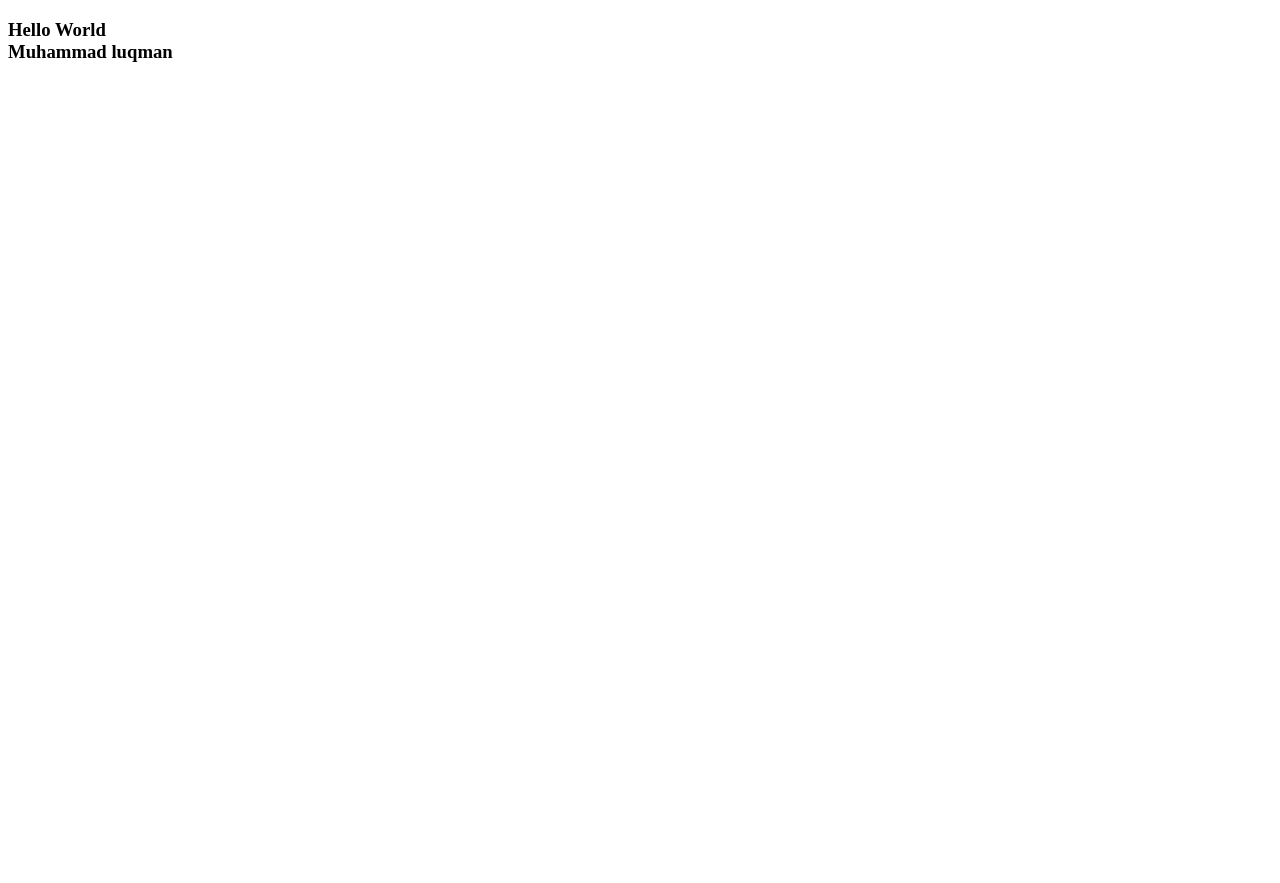
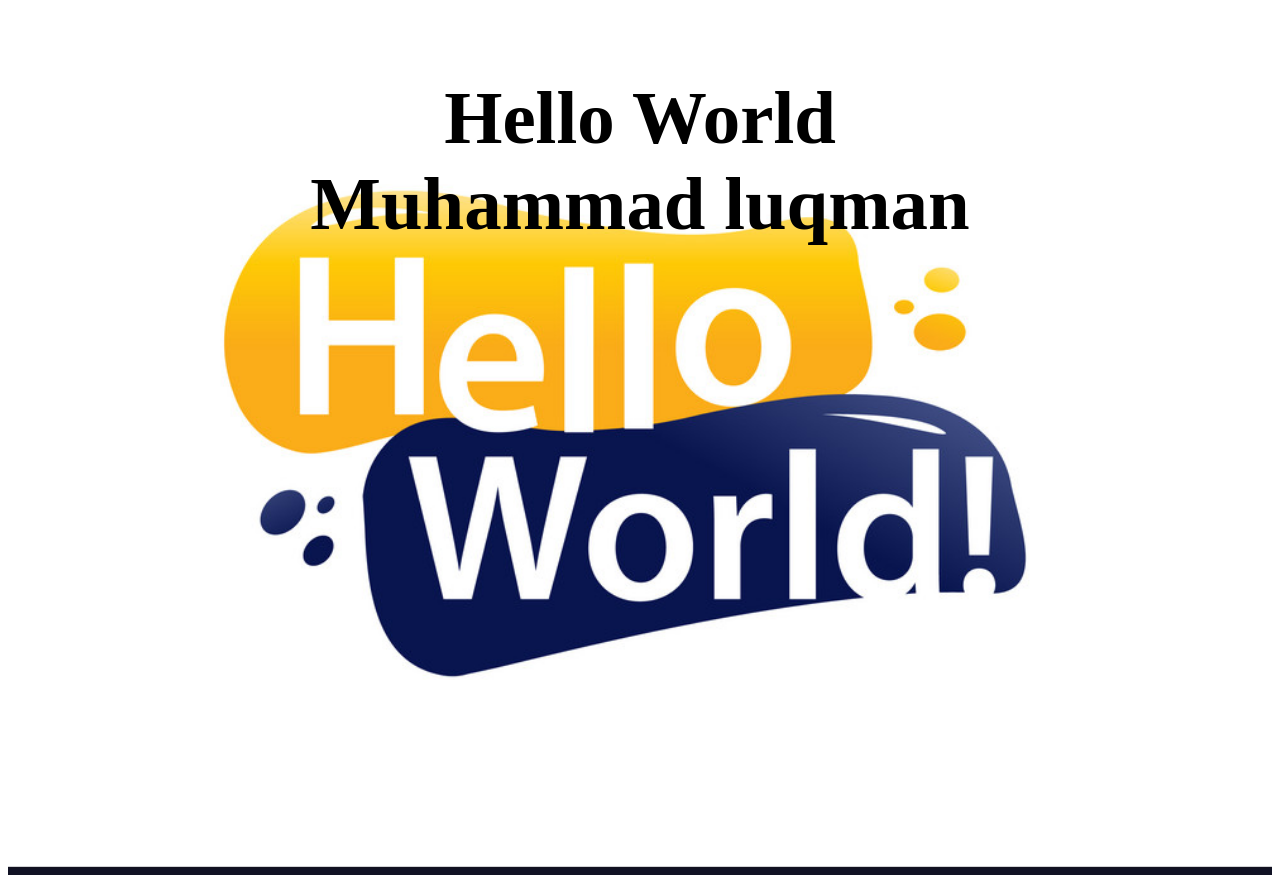
Before and after one commit to MuhammadLuqmans/netlify-app, a Gatsby site: page / in a window 1280 px wide. Before the commit the page ends 800 px from the top, so only its background shows below. Built offline with nearby package versions, Linux system fonts and the light colour scheme; Gatsby itself is replaced by a stand-in of ours.

Commit message:
reupdate

```diff
--- /dev/null
+++ b/src/pages/Styles/index.css
@@ -0,0 +1,14 @@
+.Container{
+    background-image:url('../../../static/hello.jpg') ;
+    width: 100%;
+    /* background-color: blue; */
+    background-repeat: no-repeat;
+    background-size: cover;
+    padding: 0;
+    margin: 0;
+    height: 100vh;
+    text-align: center;
+    font-size: 64px;
+    font-weight: 700;
+    background-position: center;
+}
--- a/src/pages/index.js
+++ b/src/pages/index.js
@@ -1,9 +1,9 @@
 import React from "react"
-
+import "./Styles/index.css"
 
 export default function Home() {
   return(
-     <>
+     <div className="Container">
      <h3>Hello World <br /> Muhammad luqman</h3>
-     </>
+     </div>
   )}
```
Also changed, not shown: static/hello.jpg (added).
